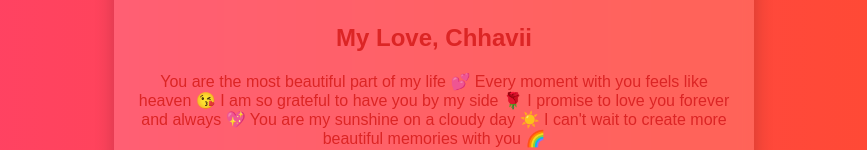
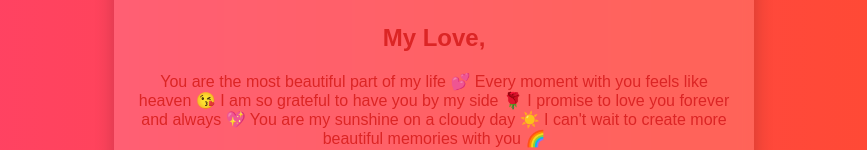
Before and after one commit to cbhatia511-dot/valentine-s, a plain HTML site: page index.html in a window 1280 px wide. Shown: the part 192-342 px from the top of the page, without its empty margins (206-1073 px from the left). Drawn offline with Linux system fonts and the light colour scheme.

Commit message:
Add files via upload

```diff
--- a/index.html
+++ b/index.html
@@ -14,7 +14,7 @@
   <div class="container">
     <h1>Happy Valentine’s Day my Love ❤️</h1>
 
-    <h2>My Love, <span id="name">Chhavii</span></h2>
+    <h2>My Love, <span id="name"></span></h2>
 
     <p>
       You are the most beautiful part of my life 💕
```
